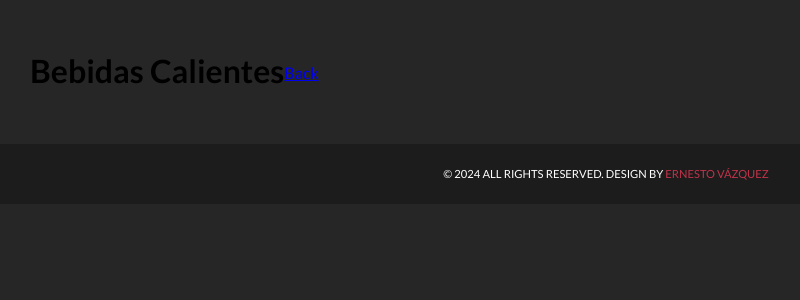
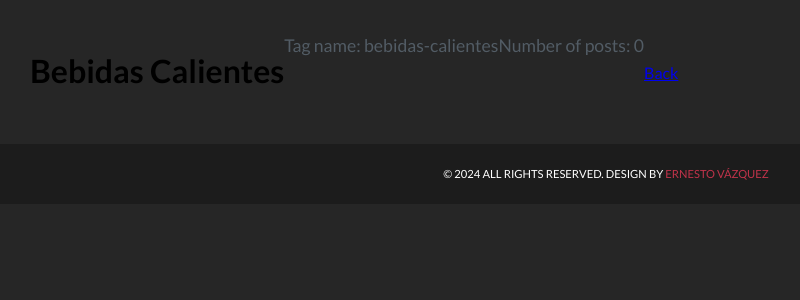
Before and after one commit to ernestovazquez/recetas, a Jekyll site: the page built from _tags/bebidas-calientes.md, in a window 1280 px wide. Shown: the top 300 px of the page, without its empty margins (34-834 px from the left). Built offline with Jekyll 4.4.1, drawn with Linux system fonts in a browser that asks for light colours.

Commit message:
depuracion

```diff
--- a/_layouts/tags.html
+++ b/_layouts/tags.html
@@ -8,6 +8,9 @@ layout: default
       <h1>{{ page.title }}</h1>
 
       {% assign tagname = page.tag %}
+      <p>Tag name: {{ tagname }}</p>
+      <p>Number of posts: {{ site.tags[tagname] | size }}</p>
+
       {% for post in site.tags[tagname] %}
         <div class="tag_list">
           <span><a href="{{ post.url }}">{{ post.title }}</a></span>
```
